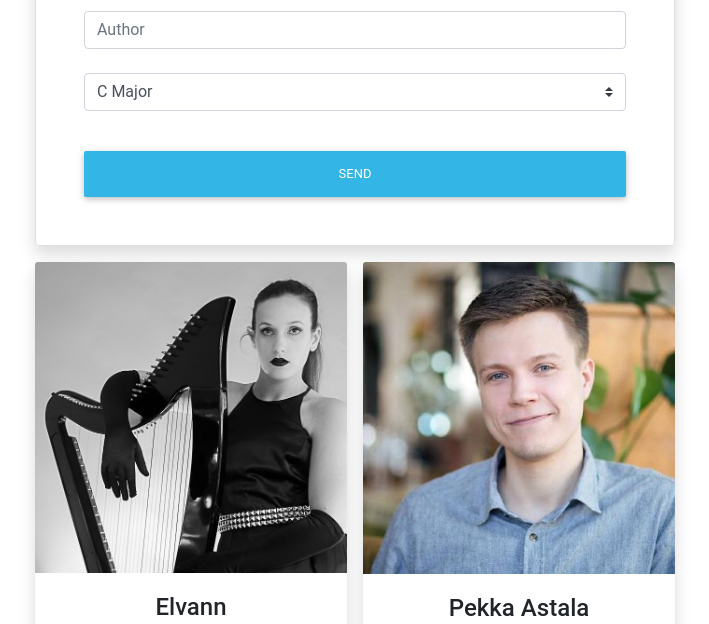
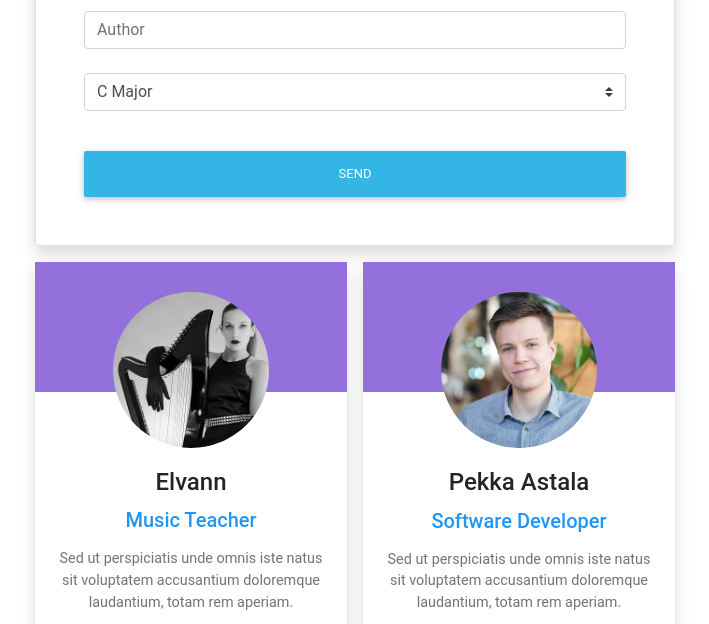
Before and after one commit to ElvannAbendroth/music-automaton-ui, a website: page index.html in a window 1280 px wide. Shown: the part 664-1288 px from the top of the page, without its empty margins (285-994 px from the left). Drawn offline with nearby package versions, Linux system fonts and the light colour scheme; files that its build step writes are made by us from their sources.

Commit message:
Added styles to the contact cards

```diff
--- a/index.html
+++ b/index.html
@@ -137,8 +137,10 @@
 
         <div class="card card-cascade mr-2 shadow">
 
+            <div class="contact-card-header"></div>
+
             <!-- Card image -->
-            <div class="view view-cascade overlay">
+            <div class="view view-cascade overlay w-50 ml-auto mr-auto rounded-circle">
                 <img class="card-img-top" src="elvann.jpg" alt="Card image cap">
                 <a href="#!">
                     <div class="mask rgba-white-slight"></div>
@@ -168,8 +170,10 @@
 
         <div class="card card-cascade ml-2 shadow">
 
+            <div class="contact-card-header"></div>
+
             <!-- Card image -->
-            <div class="view view-cascade overlay">
+            <div class="view view-cascade overlay w-50 ml-auto mr-auto rounded-circle">
                 <img class="card-img-top" src="pekka-astala.jpeg" alt="Card image cap">
                 <a href="#!">
                     <div class="mask rgba-white-slight"></div>
--- a/scss/example.scss
+++ b/scss/example.scss
@@ -4,3 +4,9 @@
   background-position: 0% 20%;
   margin-bottom: -150px;
 }
+
+.contact-card-header {
+  height: 130px;
+  margin-bottom: -100px;
+  background-color: mediumpurple;
+}
```
